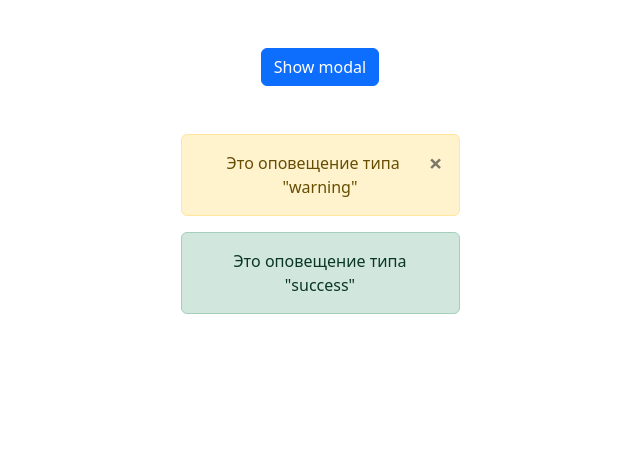
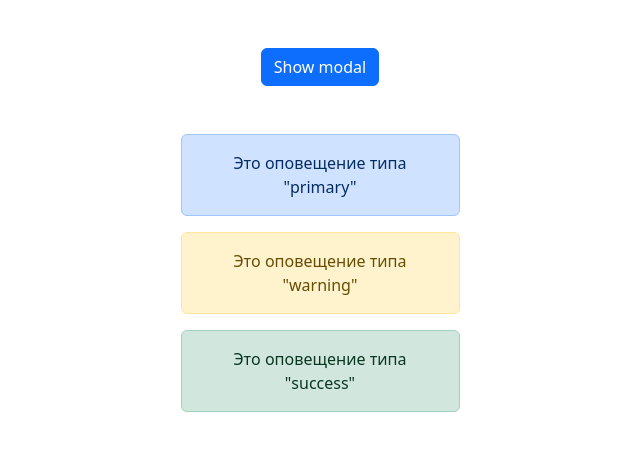
Before and after one commit to almazovurmat/hw58, a React (Create React App) app: page / in a window 1280 px wide. Shown: the top 450 px of the page, without its empty margins (320-960 px from the left). Built offline with nearby package versions, Linux system fonts and the light colour scheme.

Commit message:
Did the first additional task

```diff
--- a/src/App.tsx
+++ b/src/App.tsx
@@ -15,8 +15,9 @@ const App = () => {
     };
 
     const [alertData, setAlertData] = useState<IAlertData[]>([
-        { type: 'warning', text: 'Это оповещение типа "warning"', onDismiss: closeAlert },
-        { type: 'success', text: 'Это оповещение типа "success"' }
+        { type: 'primary', text: 'Это оповещение типа "primary"', onDismiss: closeAlert, clickDismissable: true },
+        { type: 'warning', text: 'Это оповещение типа "warning"', onDismiss: closeAlert, clickDismissable: true },
+        { type: 'success', text: 'Это оповещение типа "success"', clickDismissable: false }
     ]);
 
     return (
@@ -24,7 +25,10 @@ const App = () => {
             <ModalButton />
             {alertData.map((alert, index) => (
                 <div className="w-25 mx-auto" key={nanoid()}>
-                    <Alert type={alert.type} onDismiss={('onDismiss' in alert) ? () => closeAlert(index) : undefined}>
+                    <Alert type={alert.type}
+                           onDismiss={('onDismiss' in alert) ? () => closeAlert(index) : undefined}
+                           clickDismissable={alert.clickDismissable}
+                    >
                         {alert.text}
                     </Alert>
                 </div>
--- a/src/components/Alert/Alert.tsx
+++ b/src/components/Alert/Alert.tsx
@@ -3,18 +3,20 @@ import React from 'react';
 interface IProps extends React.PropsWithChildren {
     type: string;
     onDismiss?: () => void;
+    clickDismissable?: boolean;
 }
 
-const Alert: React.FC<IProps> = ({ type, onDismiss, children }) => {
+const Alert: React.FC<IProps> = ({ type, onDismiss, clickDismissable, children }) => {
     const alertClassName = `alert alert-${type}`;
 
+    const handleDismiss = () => {
+        if (onDismiss) {
+            onDismiss();
+        }
+    };
+
     return (
-        <div className={alertClassName} role="alert">
-            {onDismiss && (
-                <button onClick={onDismiss} type="button" className="close">
-                    <span aria-hidden="true">&times;</span>
-                </button>
-            )}
+        <div className={alertClassName} role="alert" onClick={clickDismissable ? handleDismiss : undefined}>
             {children}
         </div>
     );
--- a/src/types.d.ts
+++ b/src/types.d.ts
@@ -7,4 +7,5 @@ export interface IAlertData {
     type: string;
     text: string;
     onDismiss?: (number:number) => void;
+    clickDismissable: boolean;
 }
```
